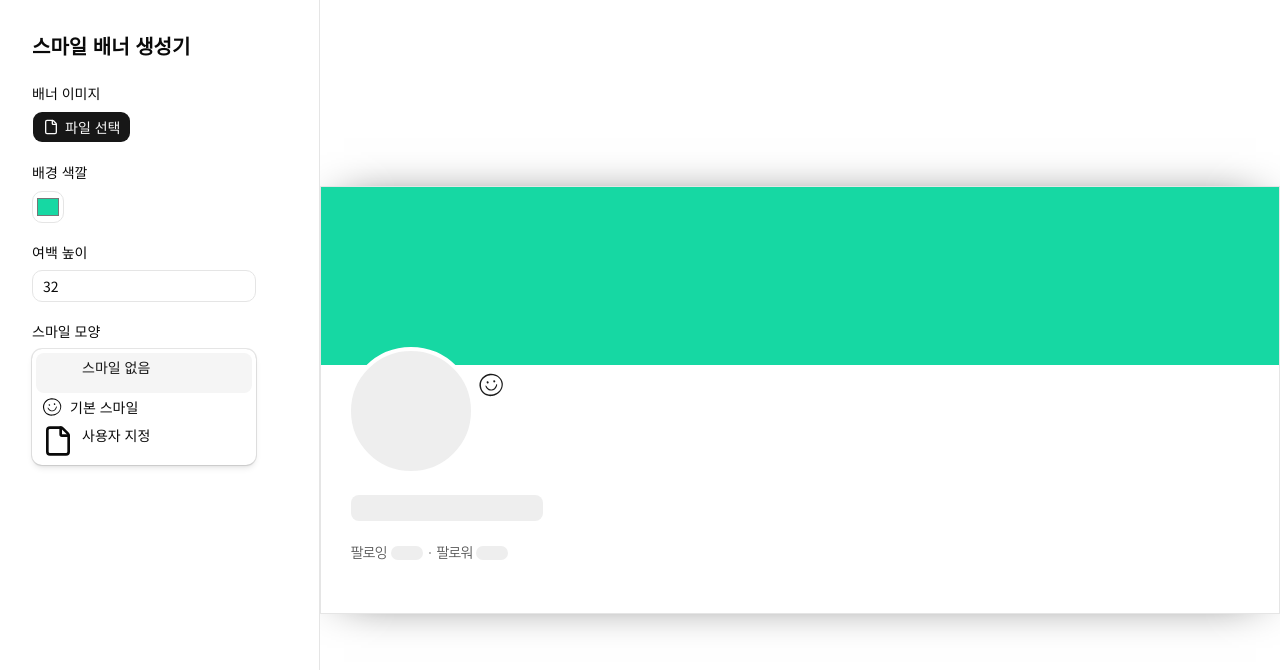
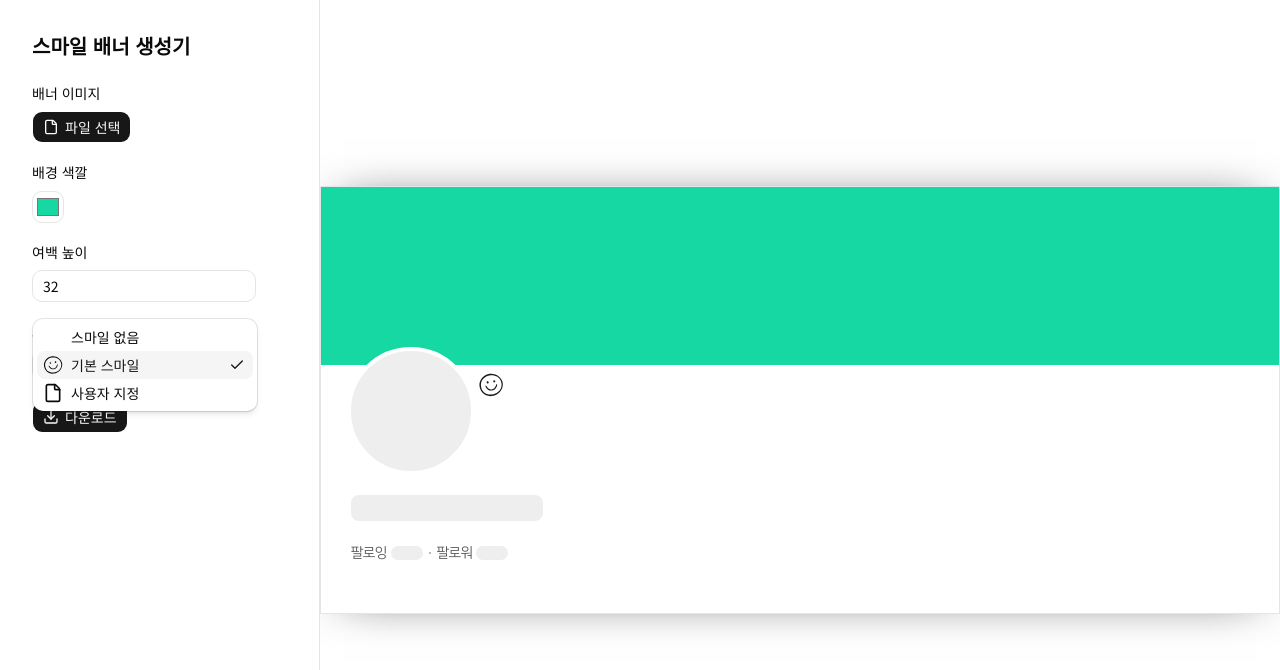
Before and after one commit to idiotf/smile-banner, a Next.js app: page / in a window 1280 px wide. Both pictures are taken after a click on the button "기본 스마일". Shown: the top 670 px of the page. Built offline with nearby package versions, Linux system fonts and the light colour scheme.

Commit message:
banner-options.tsx 업데이트

```diff
--- a/components/banner-options.tsx
+++ b/components/banner-options.tsx
@@ -93,11 +93,11 @@ function IconSelect({ selectedIcon, onIconSelect }: IconSelectProps) {
       <SelectContent>
         <SelectGroup>
           <SelectItem value='none'>
-            <div className='inline-block size-8' />
+            <div className='inline-block size-5' />
             스마일 없음
           </SelectItem>
           {pathItems.map(({ label, value }) => (
-            <SelectItem key={value} value={value}>
+            <SelectItem key={value} value={`icon-${value}`}>
               <IconPreview
                 viewBox='0 0 32 32'
                     selectedIconHtml={paths[value].preview}
@@ -106,8 +106,8 @@ function IconSelect({ selectedIcon, onIconSelect }: IconSelectProps) {
               {label}
             </SelectItem>
           ))}
-          <SelectItem value='none'>
-            <FileIcon className='size-8' />
+          <SelectItem value='custom'>
+            <FileIcon className='size-5' />
             사용자 지정
           </SelectItem>
         </SelectGroup>
```
